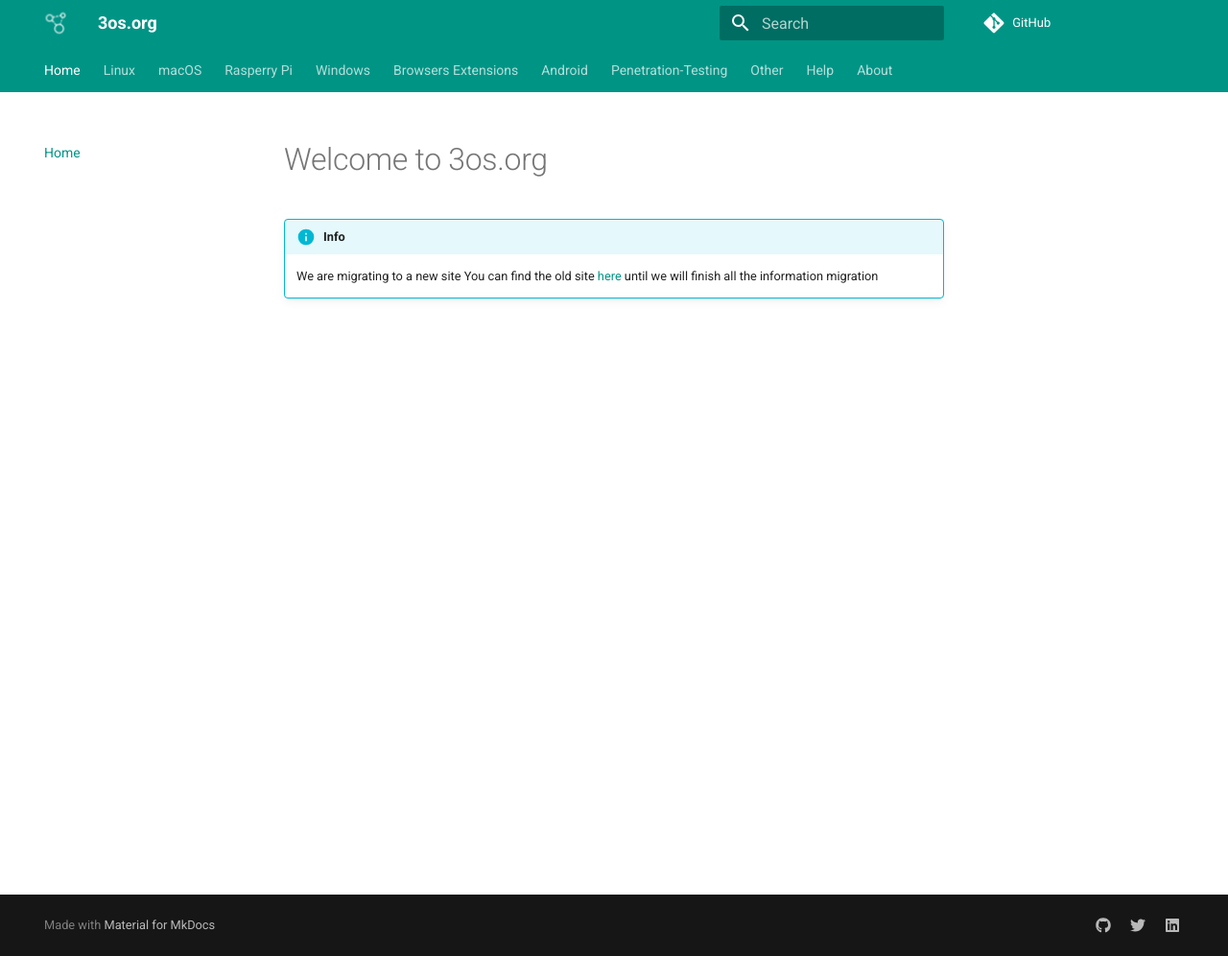
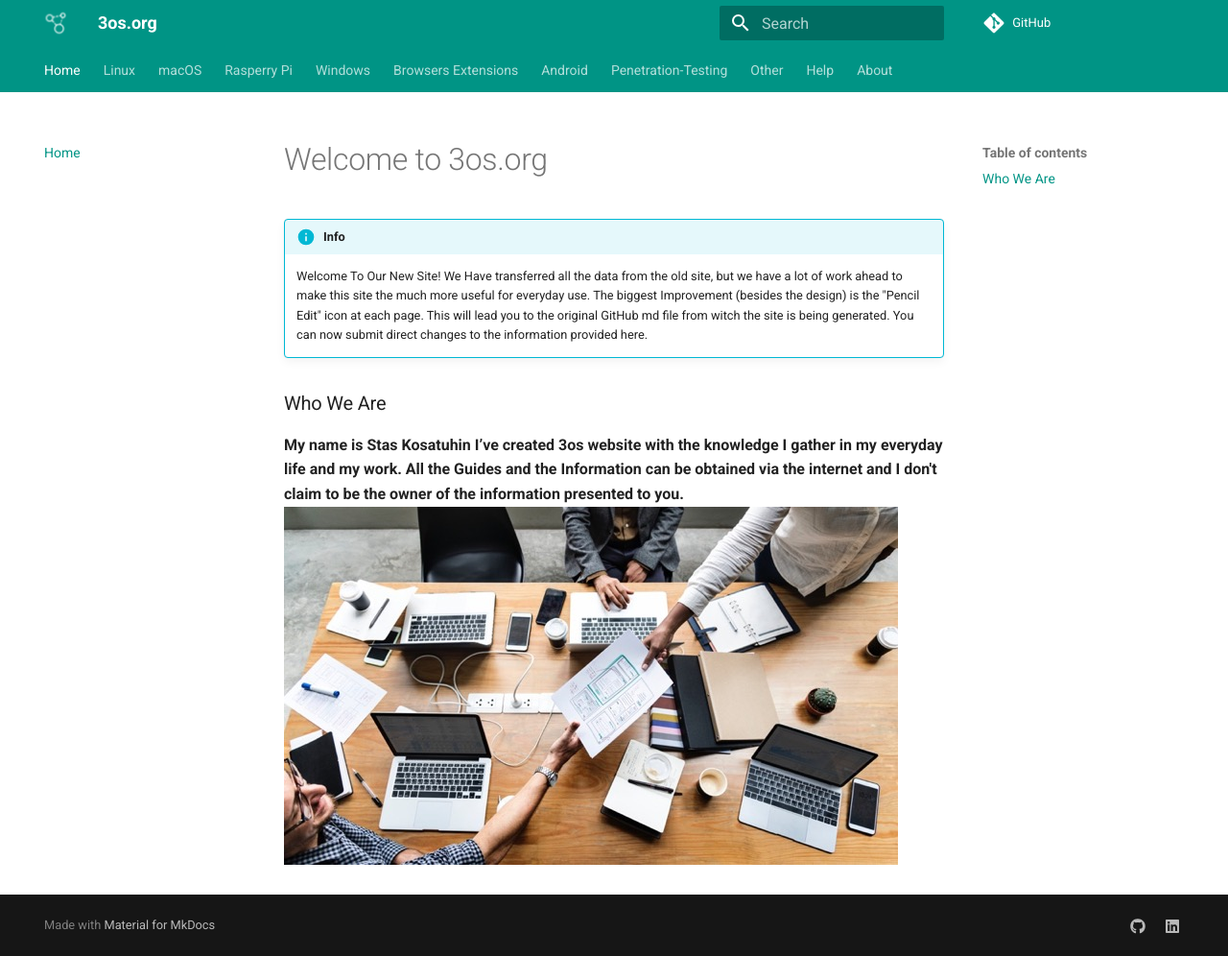
Before and after one commit to dany1061/3os.org, an MkDocs documentation site: the page built from docs/index.md, in a window 1280 px wide and 996 px high. Shown: the whole window at 96% size. Built offline with MkDocs 1.6.1 and Material for MkDocs 9.7.7, drawn with Linux system fonts in a browser that asks for light colours; comment, search, counter and statistics services are not loaded.

Commit message:
index page update

```diff
--- a/docs/index.md
+++ b/docs/index.md
@@ -1,5 +1,13 @@
 # Welcome to 3os.org
 
 !!! info
-    We are migrating to a new site
-    You can find the old site [here](https://old.3os.org)  until we will finish all the information migration
+    Welcome To Our New Site!
+    We Have transferred all the data from the old site, but we have a lot of work ahead to make this site the much more useful for everyday use.
+    The biggest Improvement (besides the design) is the "Pencil Edit" icon at each page. This will lead you to the original GitHub md file from witch the site is being generated.
+    You can now submit direct changes to the information provided here.
+
+
+### Who We Are
+
+**My name is Stas Kosatuhin I’ve created 3os website with the knowledge I gather in my everyday life and my work. All the Guides and the Information can be obtained via the internet and I don't claim to be the owner of the information presented to you.**
+![](images/desk.jpg)
--- a/mkdocs.yml
+++ b/mkdocs.yml
@@ -90,11 +90,10 @@ extra:
   disqus: '3os'
   social:
     - type: 'github'
-      link: 'https://github.com'
-    - type: 'twitter'
-      link: 'https://twitter.com'
+      link: 'https://github.com/fire1ce'
     - type: 'linkedin'
-      link: 'https://linkedin.com'
+      link: 'https://linkedin.com/in/stas-kosatuhin
+'
 
 # Markdown Rendering Extensions
 markdown_extensions:
```
Also changed, not shown: docs/images/desk.jpg (added), docs/images/library.jpeg (added), docs/images/pen.jpg (added).
